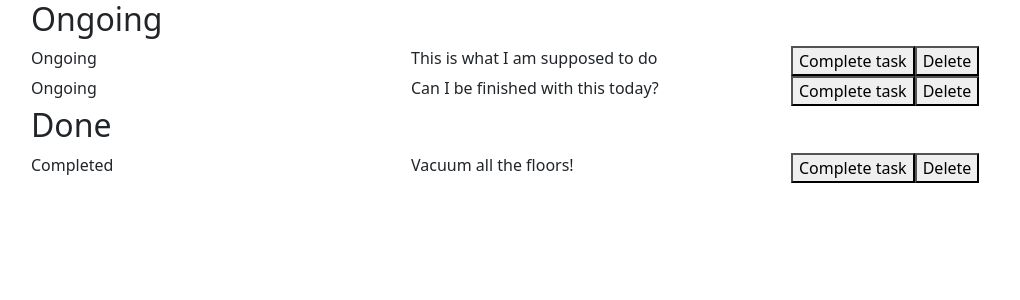
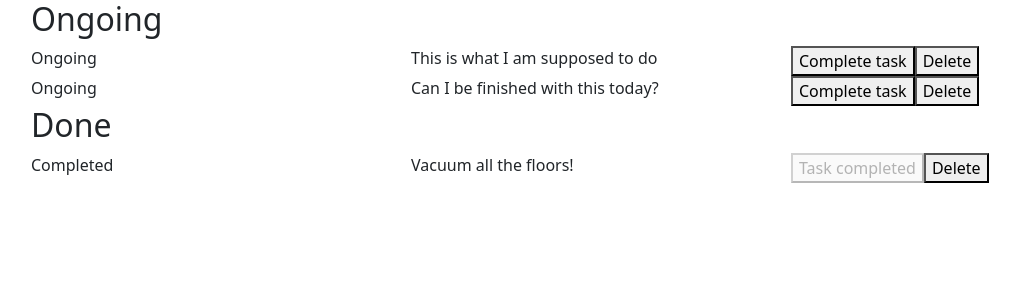
Before and after one commit to devjoppe/mi-todo-react, a React (Vite) app: page / in a window 1280 px wide. Shown: the top 300 px of the page, without its empty margins (51-1071 px from the left). Built offline with nearby package versions, Linux system fonts and the light colour scheme.

Commit message:
You can mark the todos as completed

```diff
--- a/src/App.tsx
+++ b/src/App.tsx
@@ -11,8 +11,13 @@ function App() {
     ])
 
     const handleState = (item:todoItem) => {
-        console.log("Klickeri klick", item)
+        // Map over the Array, check if the ID, if Yes then use the item and set the state to true.
+        const updateTodo = todoList.map((todo) =>
+        todo.id === item.id ? {...todo, state: true} : todo )
+        setTodoList(updateTodo)
     }
+
+    console.log(todoList)
 
     return (
         <div className="container">
--- a/src/components/TodoItem.tsx
+++ b/src/components/TodoItem.tsx
@@ -16,7 +16,9 @@ const TodoItem = ({todoItem, onClick}:TodoItemProp) => {
                 {todoItem.body}
             </div>
             <div className="col">
+                {todoItem.state ? <button disabled>Task completed</button> :
                 <button onClick={() => onClick(todoItem)}>Complete task</button>
+                }
                 <button>Delete</button>
             </div>
         </div>
```
